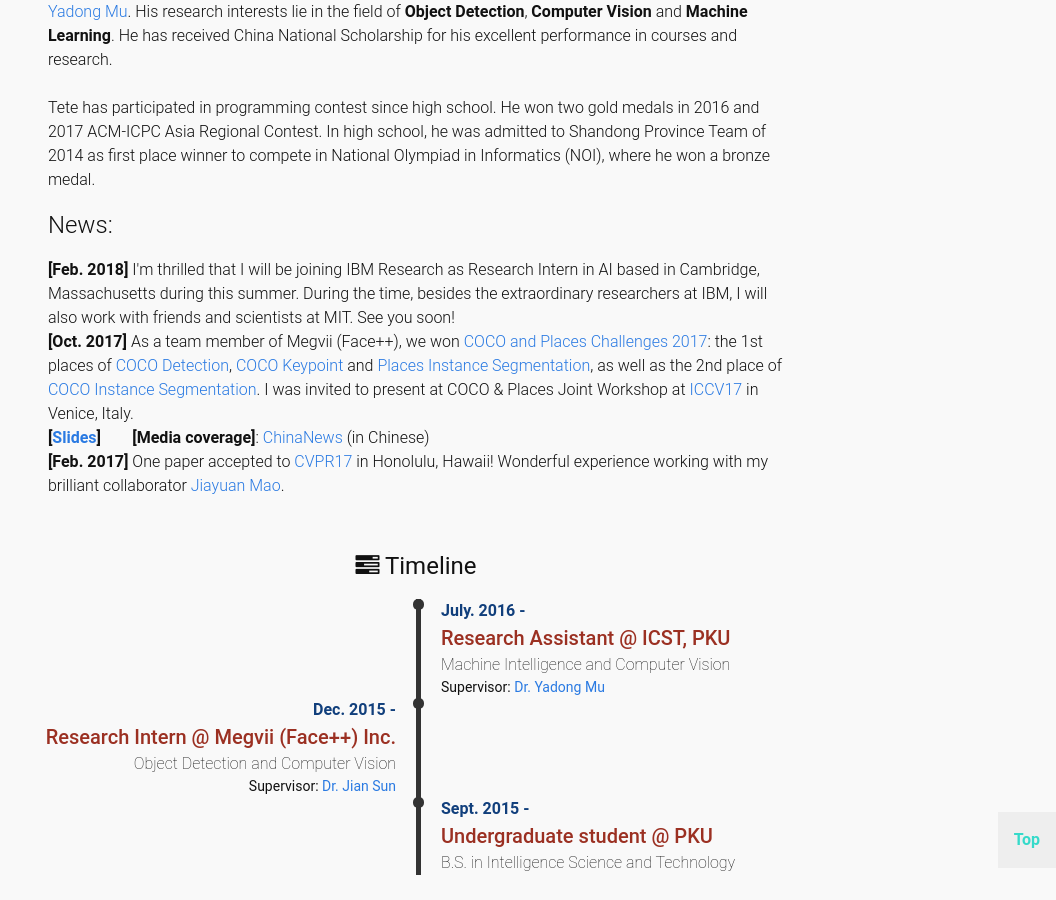
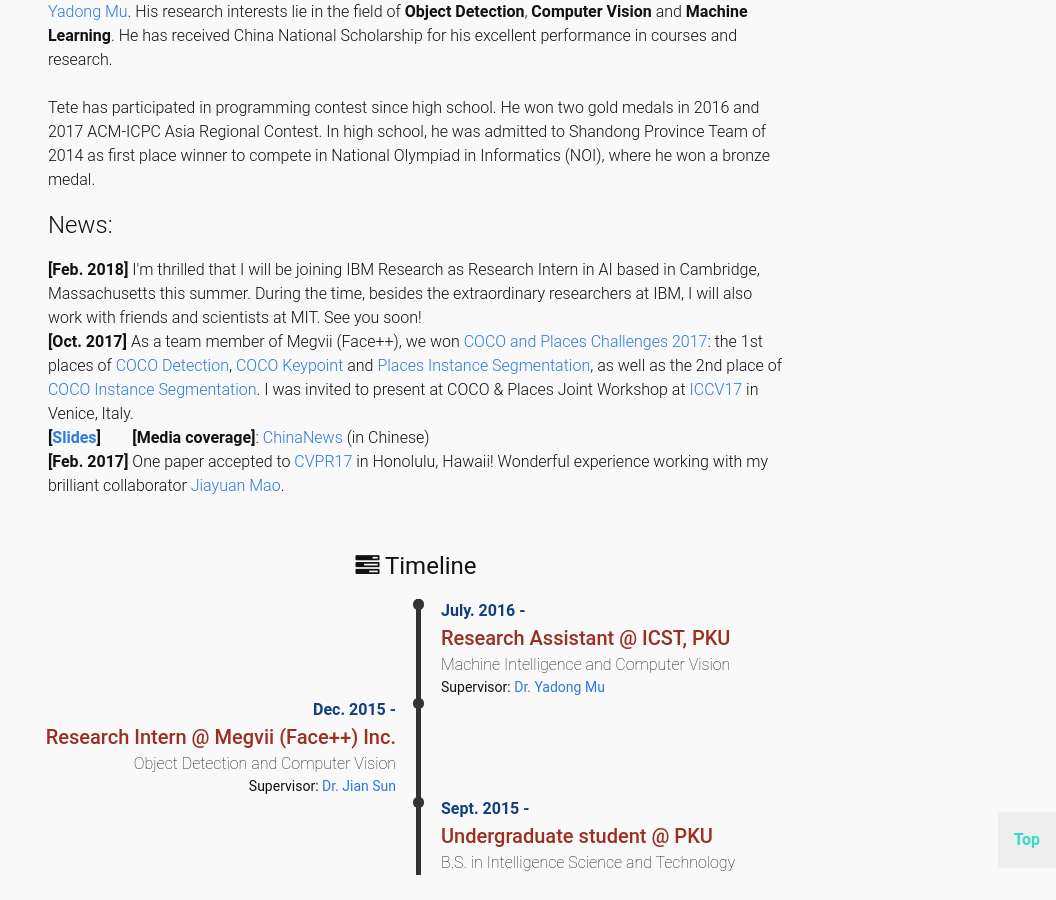
Before and after one commit to Tete-Xiao/Tete-Xiao.github.io, a Jekyll site: the page built from index.html, in a window 1280 px wide and 900 px high, scrolled down 592 px. Shown: the whole window, without its empty margins (224-1280 px from the left). Built offline with Jekyll 4.4.1, drawn with Linux system fonts in a browser that asks for light colours.

Commit message:
update bio

```diff
--- a/_data/bio.yml
+++ b/_data/bio.yml
@@ -9,7 +9,7 @@
   content:  "<strong>Tete Xiao</strong> is an undergraduate student majoring in Intelligence Science at <strong>Peking University (PKU)</strong>, the premium university in China. He works as senior research intern at <strong>Megvii (Face++) Inc.</strong> (a leading Chinese AI start-up)
   mentored by <a href='https://scholar.google.com/citations?user=p3z4sVUAAAAJ&hl=zh-CN'>Mr. Yuning Jiang</a> and supervised by
   <a href='http://www.jiansun.org/'>Dr. Jian Sun</a>. He is also a research assistant at Institute of Computer Science and Technology <strong>(ICST)</strong>, Peking University, supervised by <a href='http://www.muyadong.com/'>Dr. Yadong Mu</a>. His research interests lie in the field of <strong>Object Detection</strong>, <strong>Computer Vision</strong> and <strong>Machine Learning</strong>. He has received China National Scholarship for his excellent performance in courses and research. <br> <br> Tete has participated in programming contest since high school. He won two gold medals in 2016 and 2017 ACM-ICPC Asia Regional Contest. In high school, he was admitted to Shandong Province Team of 2014 as first place winner to compete in National Olympiad in Informatics (NOI), where he won a bronze medal. <h2>News:</h2>
-  <strong>[Feb. 2018]</strong> I'm thrilled that I will be joining IBM Research as Research Intern in AI based in Cambridge, Massachusetts during this summer. During the time, besides the extraordinary researchers at IBM, I will also work with friends and scientists at MIT. See you soon! <br>
+  <strong>[Feb. 2018]</strong> I'm thrilled that I will be joining IBM Research as Research Intern in AI based in Cambridge, Massachusetts this summer. During the time, besides the extraordinary researchers at IBM, I will also work with friends and scientists at MIT. See you soon! <br>
   <strong>[Oct. 2017]</strong> As a team member of Megvii (Face++), we won <a href='https://places-coco2017.github.io/'>COCO and Places Challenges 2017</a>: the 1st places of <a href='http://cocodataset.org/#detections-leaderboard'>COCO Detection</a>, <a href='http://cocodataset.org/#keypoints-leaderboard'>COCO Keypoint</a> and <a href='http://placeschallenge.csail.mit.edu/results_challenge.html'>Places Instance Segmentation</a>, as well as the 2nd place of <a href='http://cocodataset.org/#detections-leaderboard'>COCO Instance Segmentation</a>. I was invited to present at COCO & Places Joint Workshop at <a href='http://iccv2017.thecvf.com'>ICCV17</a> in Venice, Italy. <br> <strong>[<a href='http://presentations.cocodataset.org/COCO17-Detect-Megvii.pdf'>Slides</a>]</strong> &nbsp &nbsp &nbsp &nbsp<strong>[Media coverage]</strong>: <a href='http://finance.chinanews.com/it/2017/10-30/8363826.shtml'>ChinaNews</a> (in Chinese) <br>
   <strong>[Feb. 2017]</strong> One paper accepted to <a href='http://cvpr2017.thecvf.com/'>CVPR17</a> in Honolulu, Hawaii! Wonderful experience working with my brilliant collaborator <a href='http://vccy.xyz/'> Jiayuan Mao</a>."
 short:
```
